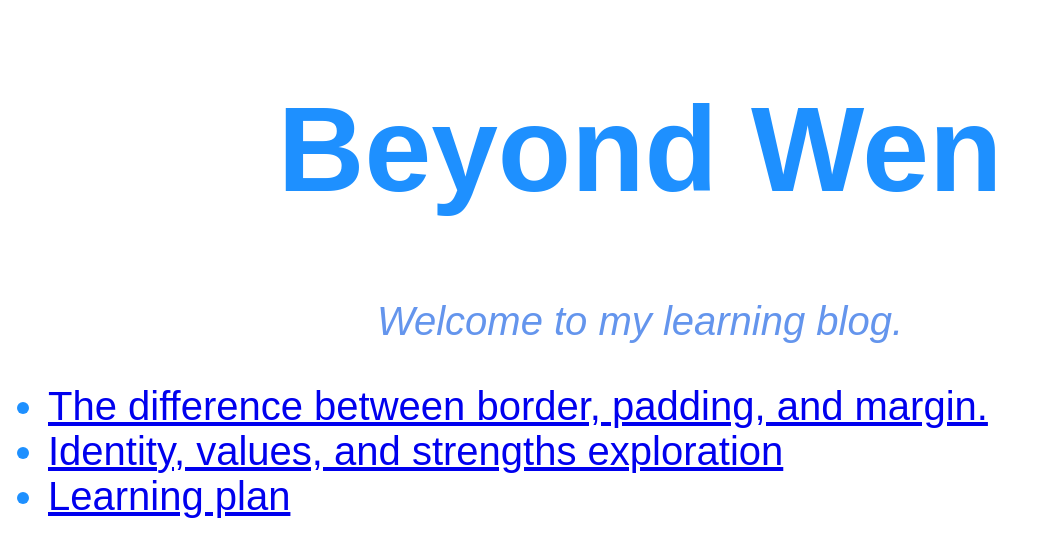
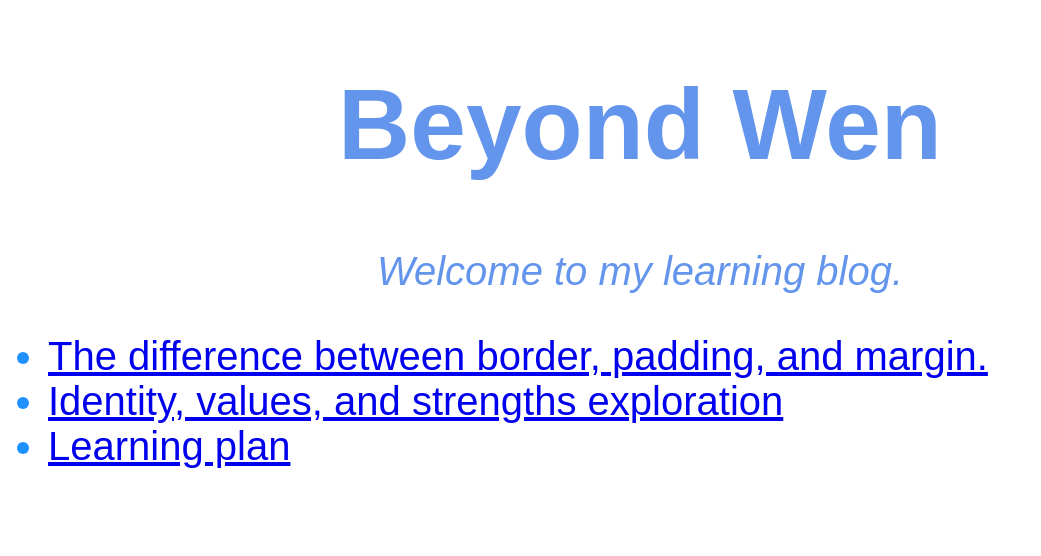
Before and after one commit to Beyond-Wen/Beyond-Wen.github.io, a plain HTML site: page index.html in a window 1280 px wide. Shown: the whole page, without its empty margins (0-1041 px from the left). Drawn offline with Linux system fonts and the light colour scheme.

Commit message:
update stylesheet

```diff
--- a/styles/main.css
+++ b/styles/main.css
@@ -1,4 +1,3 @@
-main-page
 h1{
   font-size: 100px;
   text-align: center;
```
